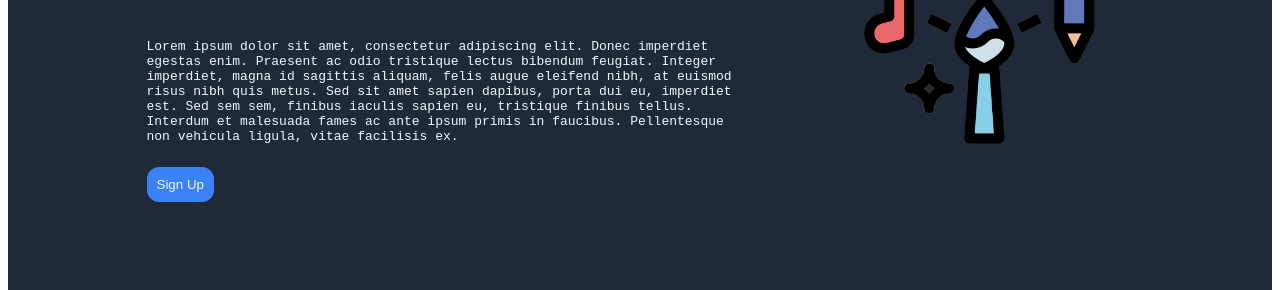
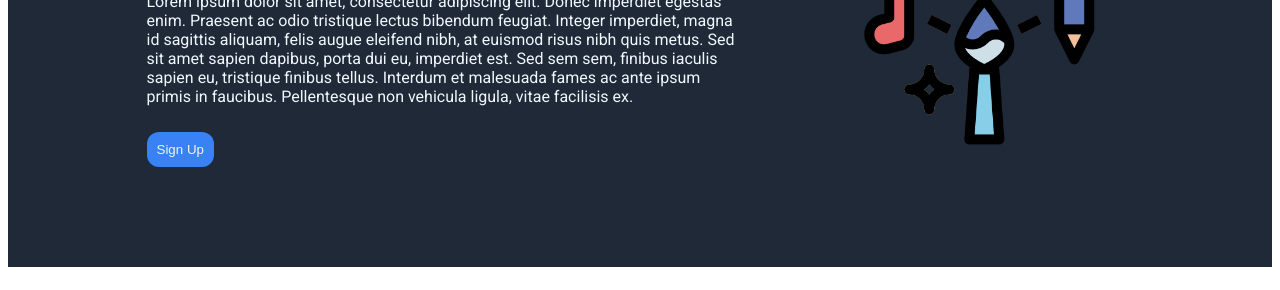
Before and after one commit to purpleheart808/odin-landing-page, a plain HTML site: page index.html in a window 1280 px wide. Shown: the part 331-621 px from the top of the page. Drawn offline with Linux system fonts and the light colour scheme.

Commit message:
Add Robot font - embed external link in html - Declare font-family in css

```diff
--- a/index.html
+++ b/index.html
@@ -4,6 +4,10 @@
         <meta charset="utf-8">
         <title>Landing Page</title>
         <link rel="stylesheet" href="style.css">
+        <link rel="preconnect" href="https://fonts.googleapis.com">
+<link rel="preconnect" href="https://fonts.gstatic.com" crossorigin>
+<link href="https://fonts.googleapis.com/css2?family=Roboto:ital,wght@0,100;0,300;0,400;0,500;0,700;0,900;1,100;1,300;1,400;1,500;1,700;1,900&display=swap" rel="stylesheet">
+
     </head>
     <body>
 
--- a/style.css
+++ b/style.css
@@ -1,8 +1,12 @@
+
 body{
     display: flex;
     flex-direction: column;
     justify-content: space-between;
-    font-family: monospace;
+    font-family: 'Roboto', sans-serif;
+
+
+    min-height: 100vh;
 }
 
 ul {
```
